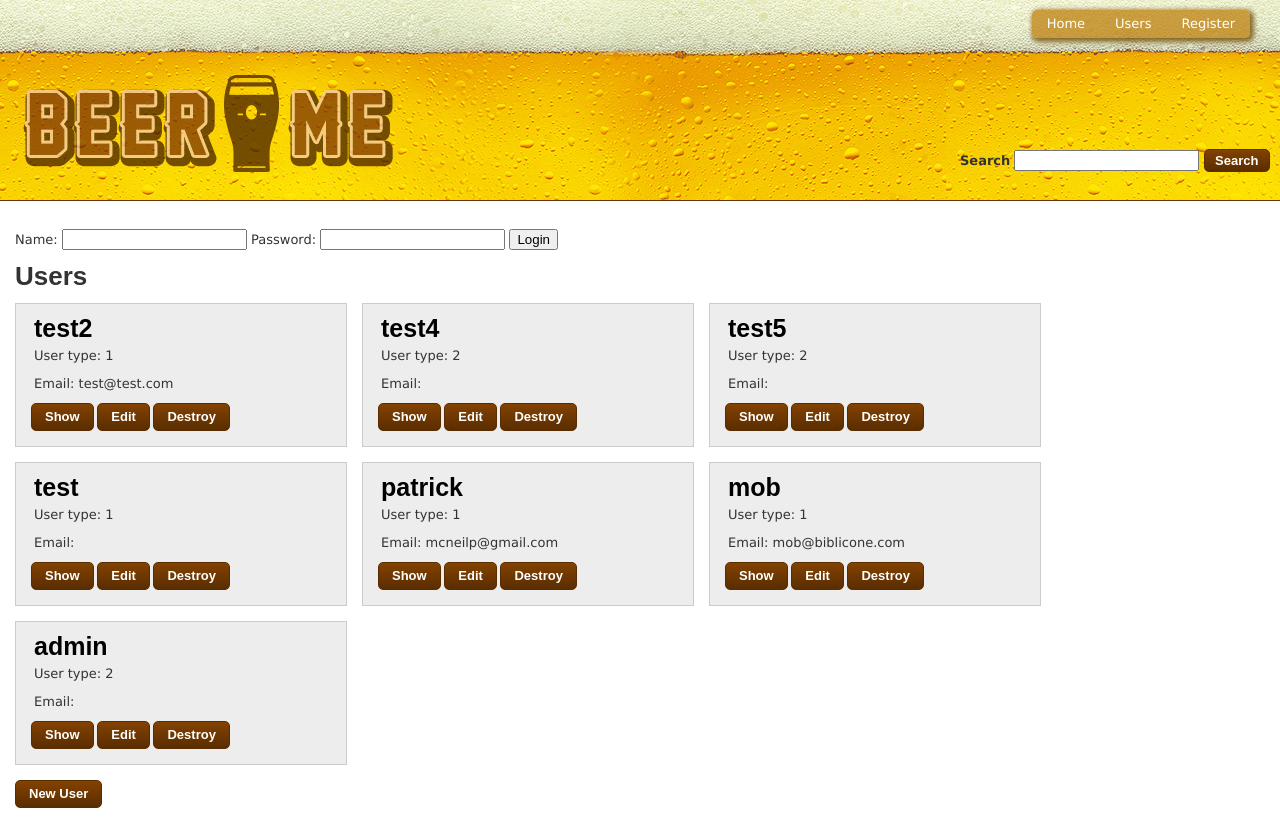
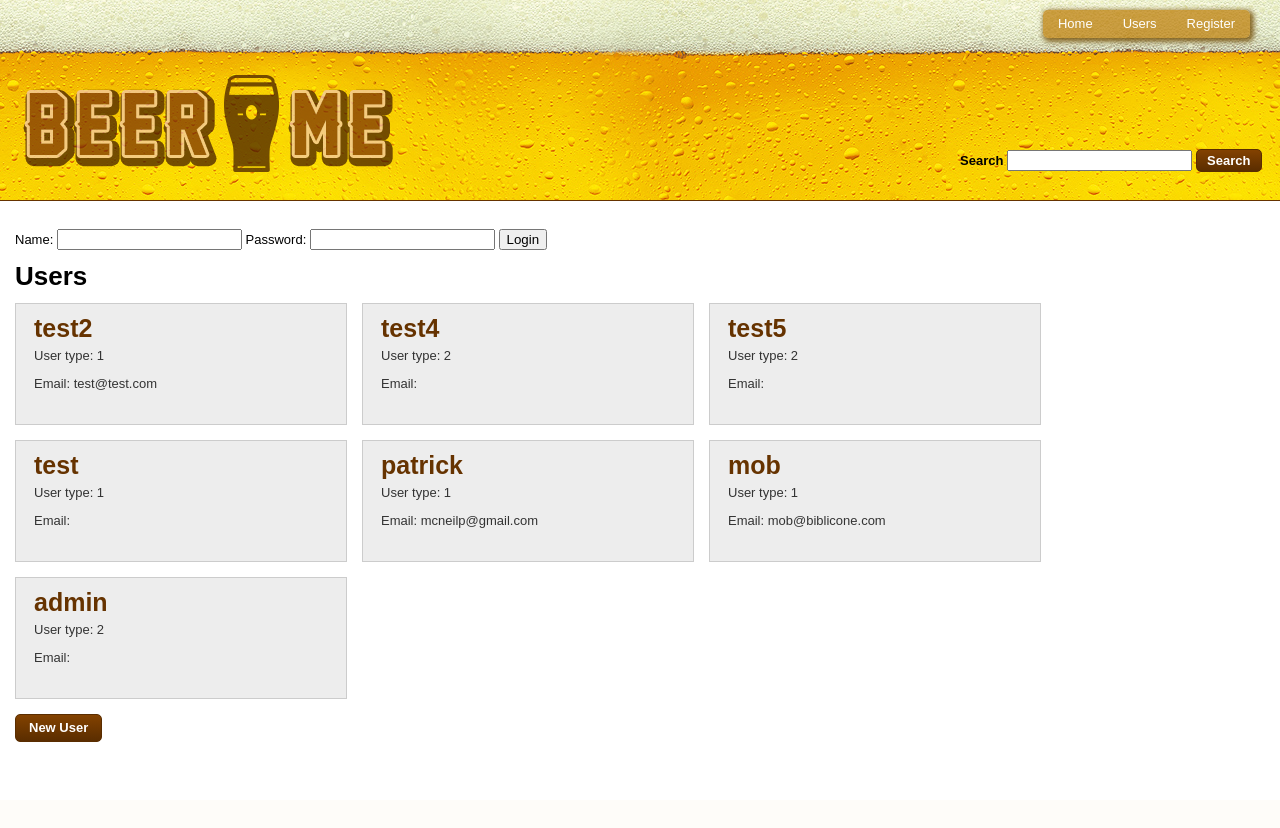
Before and after one commit to bikesandwich/beerme, a Rails app: page /users in a window 1280 px wide. After the commit the page ends 742 px from the top, so only its background shows below. Run offline with Rails 7, Linux system fonts and the light colour scheme; style sheets or scripts are compiled from the project's sources; parts of the project's set-up code (start-up, migrations or seed data) failed here and were passed over; some libraries are stand-ins or nearby versions; some web fonts are replaced.

Commit message:
a couple of last minute tweaks

```diff
--- a/app/assets/stylesheets/beers.css.scss
+++ b/app/assets/stylesheets/beers.css.scss
@@ -21,9 +21,9 @@
 
 body {
    /*background:url("/assets/bg.gif");
-   background-size: 40px 40px;         */
-   background-color: #939293;
-  font-family: 'Neue', arial, helvetica, sans-serif;
+   background-size: 40px 40px;
+   background-color: #939293;     */
+  font-family:  arial, helvetica, sans-serif;
   font-size: 13px;
   line-height: 18px;
   margin: 0; padding: 0;
@@ -122,7 +122,7 @@
  }
   .search { width: 320px; float: right; }
 
-.content { padding: 15px 15px 20px; font-family: 'Neue', arial, sans-serif;}
+.content { padding: 15px 15px 20px; }
 
 .home { }
 .beer {
@@ -189,6 +189,7 @@
    border:1px solid #5a2d00;
    display:inline-block;
    color:#fff!important;
+   font-family: arial, helvetica, sans-serif;
    font-size:1em;
    font-weight:bold;
    line-height: 1em;
@@ -227,6 +228,7 @@
 	border:1px solid #d83526;
 	display:inline-block;
 	color:#ffffff;
+	font-family: arial, helvetica, sans-serif;
 	font-size:1em;
 	font-weight:bold;
         line-height: 1em;
--- a/app/assets/stylesheets/scaffolds.css.scss
+++ b/app/assets/stylesheets/scaffolds.css.scss
@@ -1,4 +1,4 @@
-body {
+/* body {
   background-color: #fff;
   color: #333;
   font-family: verdana, arial, helvetica, sans-serif;
@@ -66,4 +66,4 @@
     font-size: 12px;
     list-style: square;
   }
-}
+} */
--- a/app/views/users/index.html.erb
+++ b/app/views/users/index.html.erb
@@ -13,9 +13,7 @@
     <h2><%= link_to user.user_name, user %></h2>
     <p>User type: <%= user.user_type %></p>
     <p>Email: <%= user.email %></p>
-    <div class="button"><%= link_to 'Show', user %>
-    <%= link_to 'Edit', edit_user_path(user) %>
-    <%= link_to 'Destroy', user, method: :delete, data: { confirm: 'Are you sure?' } %></div>
+
   <% if current_user  %>
     <small><%= link_to 'edit', edit_user_path(user) %> |
     <%= link_to 'delete', user, method: :delete, data: { confirm: 'Are you sure?' } %></small>
```
